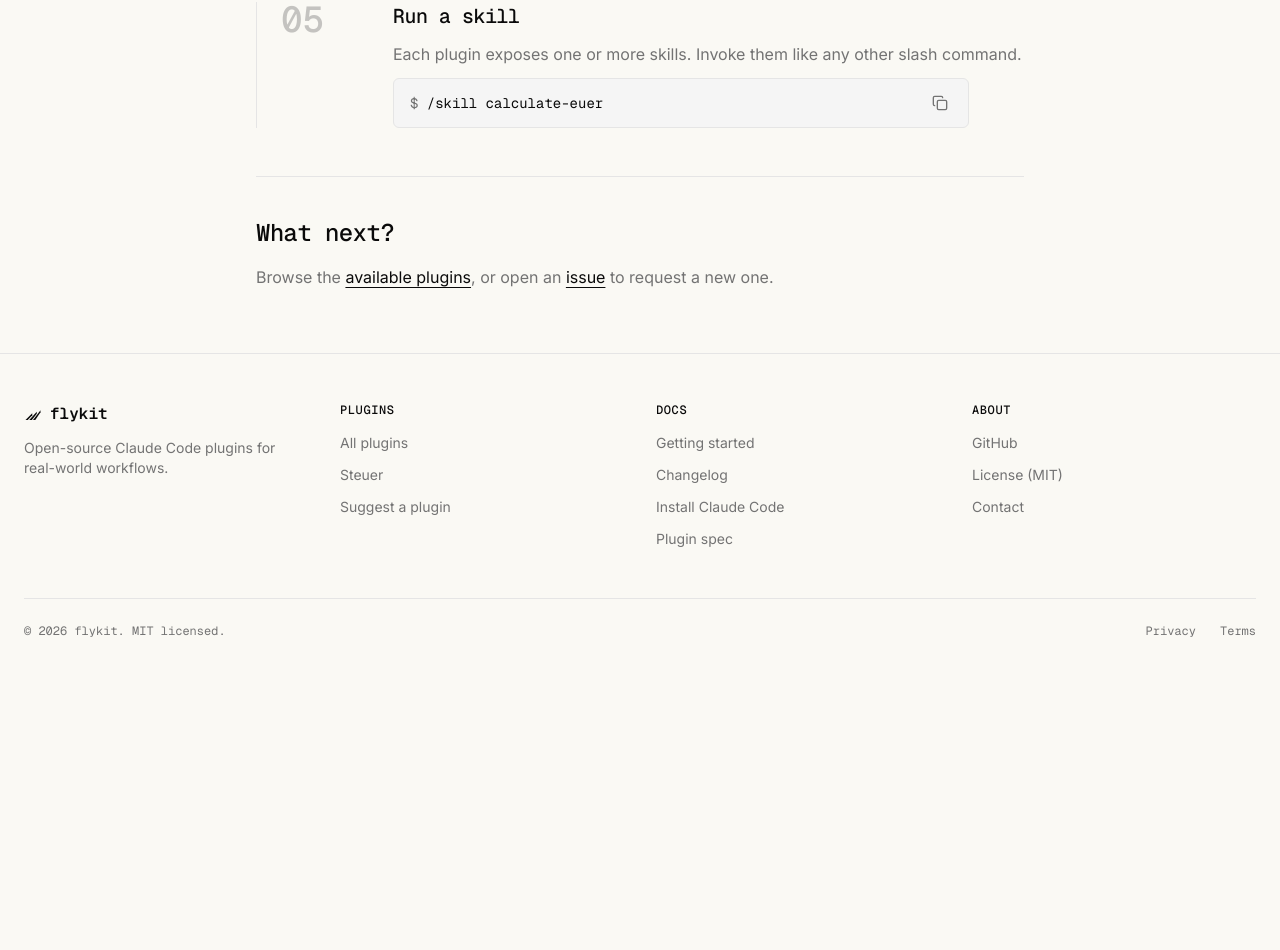
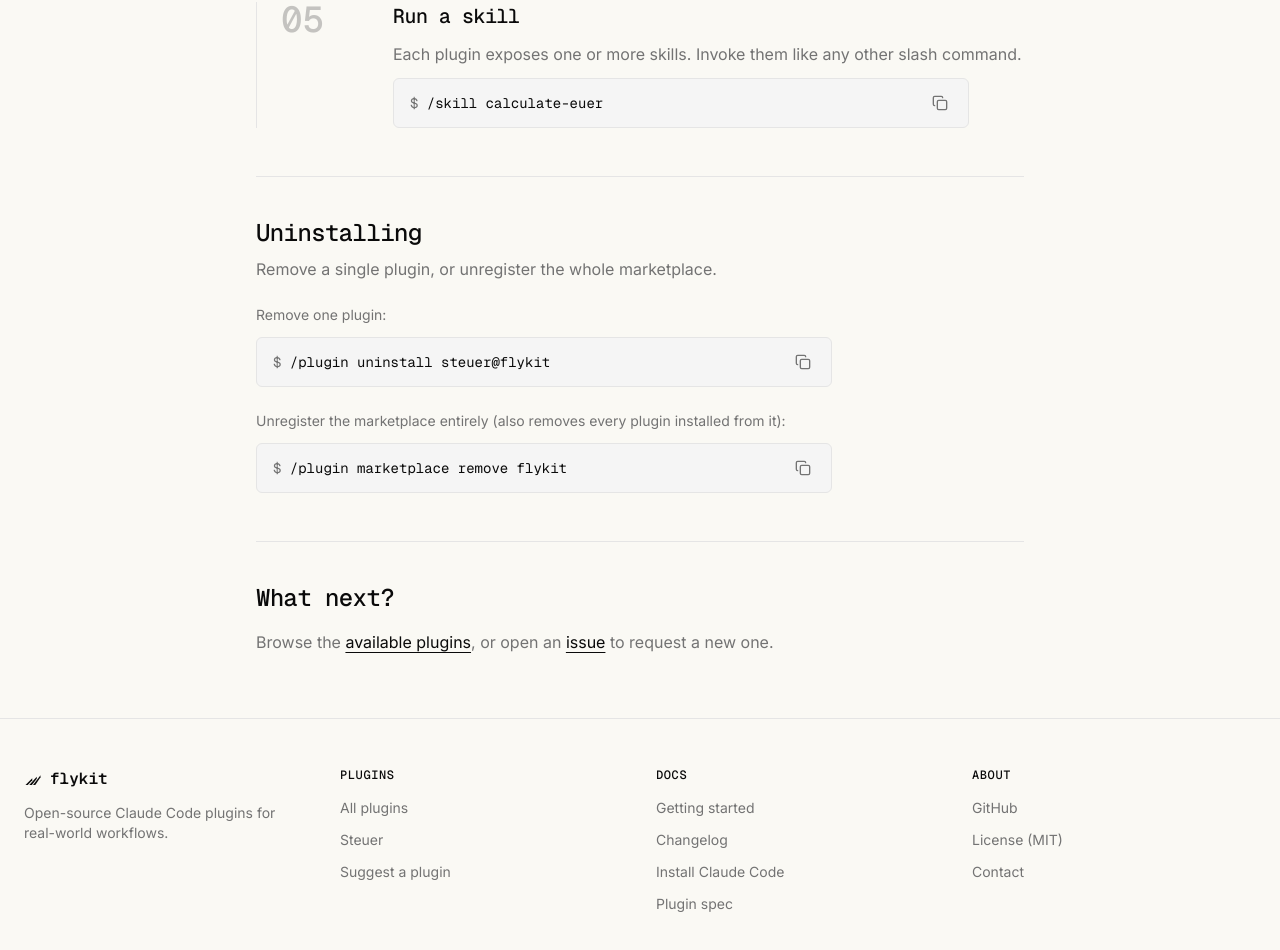
Before and after one commit to flykit-cc/flykit-web, a Next.js app: page /docs in a window 1280 px wide. Shown: the part 1120-2070 px from the top of the page. Before the commit the page ends 1807 px from the top, so only its background shows below. Built offline with nearby package versions, Linux system fonts and the light colour scheme; no server answers.

Commit message:
docs: add uninstall instructions (#19)
Explain how to remove an individual plugin and how to unregister the
marketplace entirely, right below the install steps.

```diff
--- a/app/docs/page.tsx
+++ b/app/docs/page.tsx
@@ -94,6 +94,33 @@
           code="/skill calculate-euer"
         />
 
+        <section className="space-y-6 border-t border-border pt-10">
+          <div className="space-y-2">
+            <h2 className="font-mono text-2xl font-medium tracking-tight">
+              Uninstalling
+            </h2>
+            <p className="font-sans text-base text-muted-foreground">
+              Remove a single plugin, or unregister the whole marketplace.
+            </p>
+          </div>
+          <div className="space-y-3">
+            <p className="font-sans text-sm text-muted-foreground">
+              Remove one plugin:
+            </p>
+            <div className="max-w-xl">
+              <CodeBlock code="/plugin uninstall steuer@flykit" />
+            </div>
+          </div>
+          <div className="space-y-3">
+            <p className="font-sans text-sm text-muted-foreground">
+              Unregister the marketplace entirely (also removes every plugin installed from it):
+            </p>
+            <div className="max-w-xl">
+              <CodeBlock code="/plugin marketplace remove flykit" />
+            </div>
+          </div>
+        </section>
+
         <section className="space-y-4 border-t border-border pt-10">
           <h2 className="font-mono text-2xl font-medium tracking-tight">
             What next?
```
